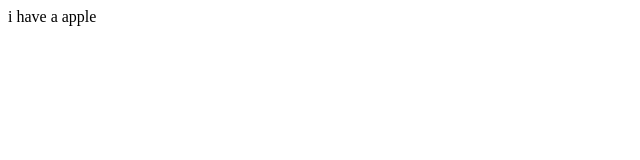
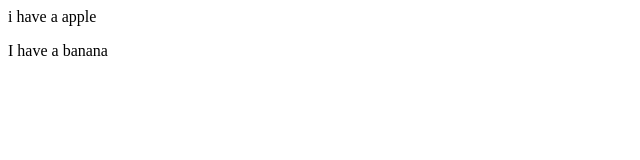
Before and after one commit to thanhnhan97/StudentApp, a website: page index.html in a window 1280 px wide. Shown: the full height of the page, 0-640 px from the left. Drawn offline with Linux system fonts and the light colour scheme.

Commit message:
Update index.html

```diff
--- a/index.html
+++ b/index.html
@@ -1 +1,2 @@
 <p>i have a apple</p>
+<p> I have a banana </p>
```
